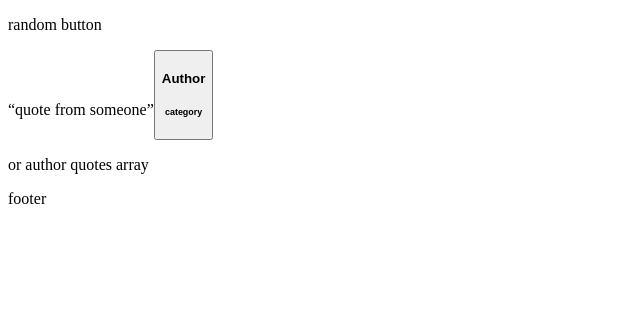
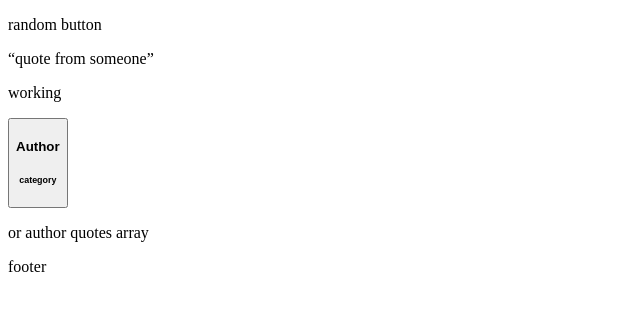
Before and after one commit to Rina45/quote, a React app: page / in a window 1280 px wide. Shown: the top 310 px of the page, without its empty margins (0-640 px from the left). Built offline with nearby package versions, Linux system fonts and the light colour scheme.

Commit message:
check the store and logger

```diff
--- a/src/components/SingleQuote.js
+++ b/src/components/SingleQuote.js
@@ -1,9 +1,14 @@
 import React from 'react';
+import { useDispatch, useSelector } from 'react-redux';
 
 const SingleQuote = () => {
+    const quote = useSelector(state => state.quote);
+    const dispatch = useDispatch();
+    dispatch({ type: 'MAKE_ACTION' });
     return (
         <>
             <q>quote from someone</q>
+            <p>{quote}</p>
         </>
     );
 };
--- a/src/redux/reduxStore.js
+++ b/src/redux/reduxStore.js
@@ -2,13 +2,9 @@ import { applyMiddleware, createStore } from "redux";
 import { createLogger } from "redux-logger";
 import thunk from "redux-thunk";
 import quoteReducer from "./quoteReducer";
-// import "dotenv/config"
 
-const middleware = [thunk];
-// if (process.env.ENVIRONMENT !== 'production') {
 const logger = createLogger({ collapsed: true });
-middleware.push(logger);
-// }
+const middleware = [thunk, logger];
 const store = createStore(quoteReducer, applyMiddleware(...middleware));
 
 export default store;
```
